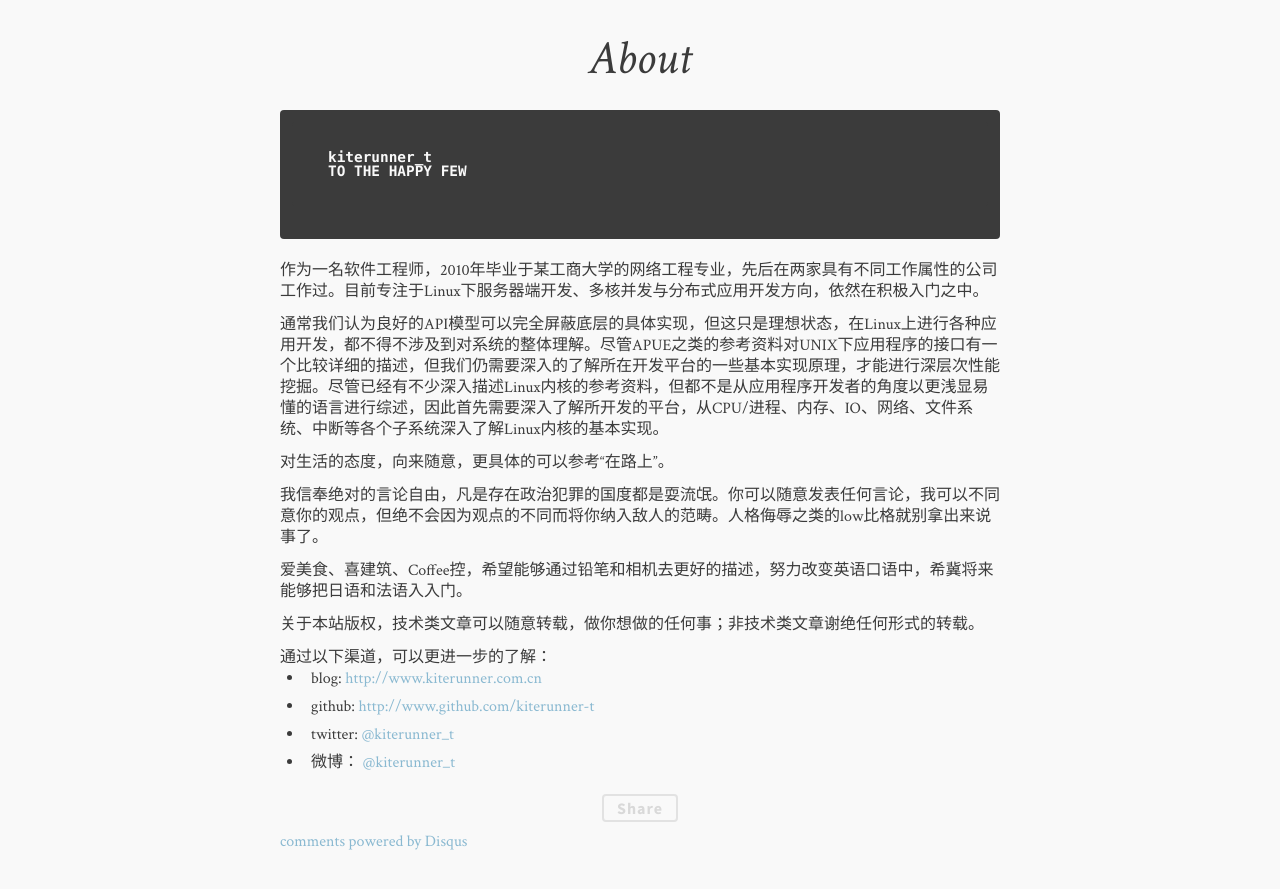
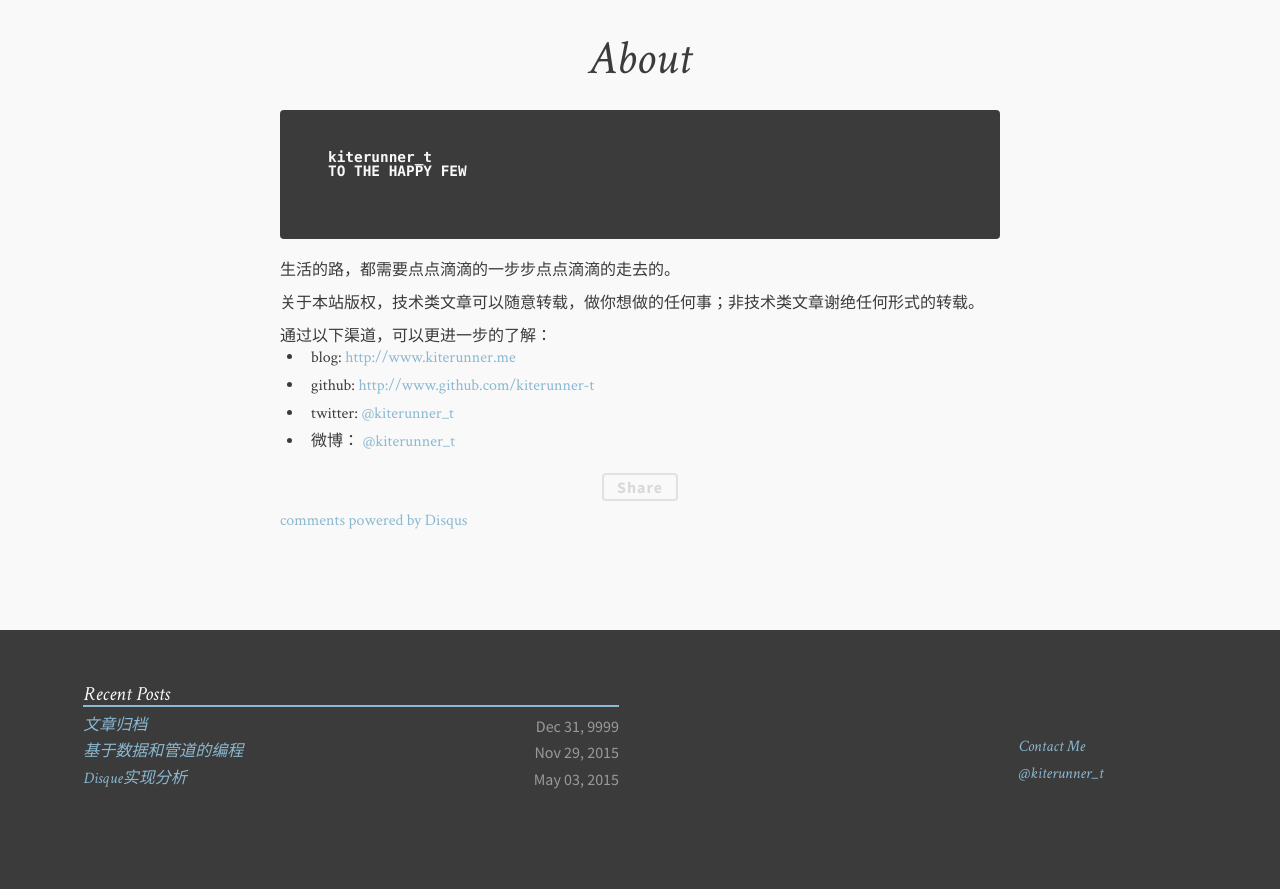
Before and after one commit to kiterunner-t/kiterunner-t.github.io, a Jekyll site: the page built from about.md, in a window 1280 px wide and 900 px high, scrolled down 574 px. Shown: the top 889 px of the window. Built offline with Jekyll 4.4.1, drawn with Linux system fonts in a browser that asks for light colours; comment, search, counter and statistics services are not loaded.

Commit message:
Update about.md

```diff
--- a/about.md
+++ b/about.md
@@ -10,27 +10,19 @@ feature: soft-trees.jpg
     kiterunner_t
     TO THE HAPPY FEW
 
-作为一名软件工程师，2010年毕业于某工商大学的网络工程专业，先后在两家具有不同工作属性的公司工作过。目前专注于Linux下服务器端开发、多核并发与分布式应用开发方向，依然在积极入门之中。
-
-通常我们认为良好的API模型可以完全屏蔽底层的具体实现，但这只是理想状态，在Linux上进行各种应用开发，都不得不涉及到对系统的整体理解。尽管APUE之类的参考资料对UNIX下应用程序的接口有一个比较详细的描述，但我们仍需要深入的了解所在开发平台的一些基本实现原理，才能进行深层次性能挖掘。尽管已经有不少深入描述Linux内核的参考资料，但都不是从应用程序开发者的角度以更浅显易懂的语言进行综述，因此首先需要深入了解所开发的平台，从CPU/进程、内存、IO、网络、文件系统、中断等各个子系统深入了解Linux内核的基本实现。
-
-对生活的态度，向来随意，更具体的可以参考“在路上”。
-
-我信奉绝对的言论自由，凡是存在政治犯罪的国度都是耍流氓。你可以随意发表任何言论，我可以不同意你的观点，但绝不会因为观点的不同而将你纳入敌人的范畴。人格侮辱之类的low比格就别拿出来说事了。
-
-爱美食、喜建筑、Coffee控，希望能够通过铅笔和相机去更好的描述，努力改变英语口语中，希冀将来能够把日语和法语入入门。
+生活的路，都需要点点滴滴的一步步点点滴滴的走去的。
 
 关于本站版权，技术类文章可以随意转载，做你想做的任何事；非技术类文章谢绝任何形式的转载。
 
 通过以下渠道，可以更进一步的了解：
 
-* blog:   [http://www.kiterunner.com.cn][1]
+* blog:   [http://www.kiterunner.me][1]
 * github: [http://www.github.com/kiterunner-t][2]
 * twitter: [@kiterunner_t][3]
 * 微博：  [@kiterunner_t][4]
 
 
-[1]: http://www.kiterunner.com.cn/
+[1]: http://www.kiterunner.me/
 [2]: http://www.github.com/kiterunner-t
 [3]: http://twitter.com/kiterunner_t
 [4]: http://weibo.com/kitrunnert/
```
